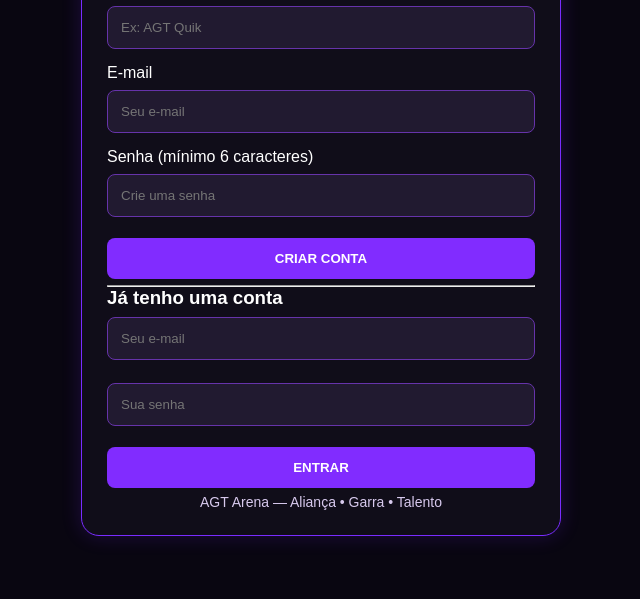
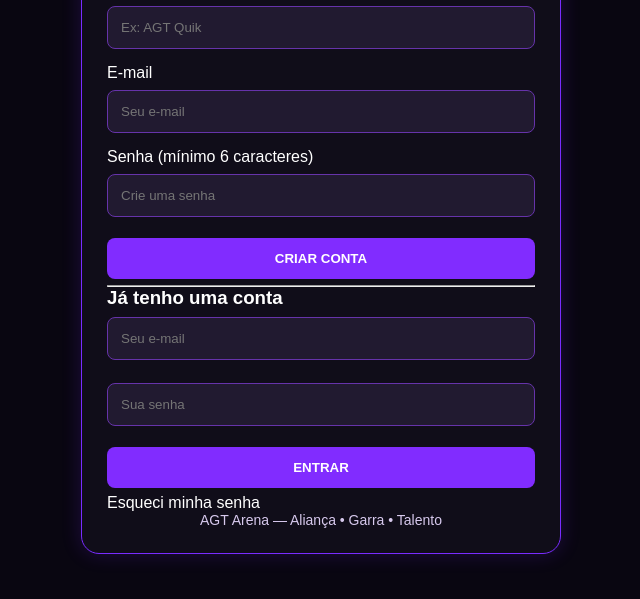
Before and after one commit to AGT-CLA/AGT-ARENA, a plain HTML site: page index.html in a window 1280 px wide. Shown: the part 2381-2980 px from the top of the page, without its empty margins (319-959 px from the left). Drawn offline with nearby package versions, Linux system fonts and the light colour scheme.

Commit message:
Update index.html

```diff
--- a/index.html
+++ b/index.html
@@ -501,6 +501,7 @@ footer span {
     <input id="agt-login-email" type="email" placeholder="Seu e-mail" required>
     <input id="agt-login-password" type="password" placeholder="Sua senha" required>
     <button type="submit">ENTRAR</button>
+    Esqueci minha senha
   </form>
 
   <button id="agt-logout" type="button" hidden>Sair da conta</button>
```
